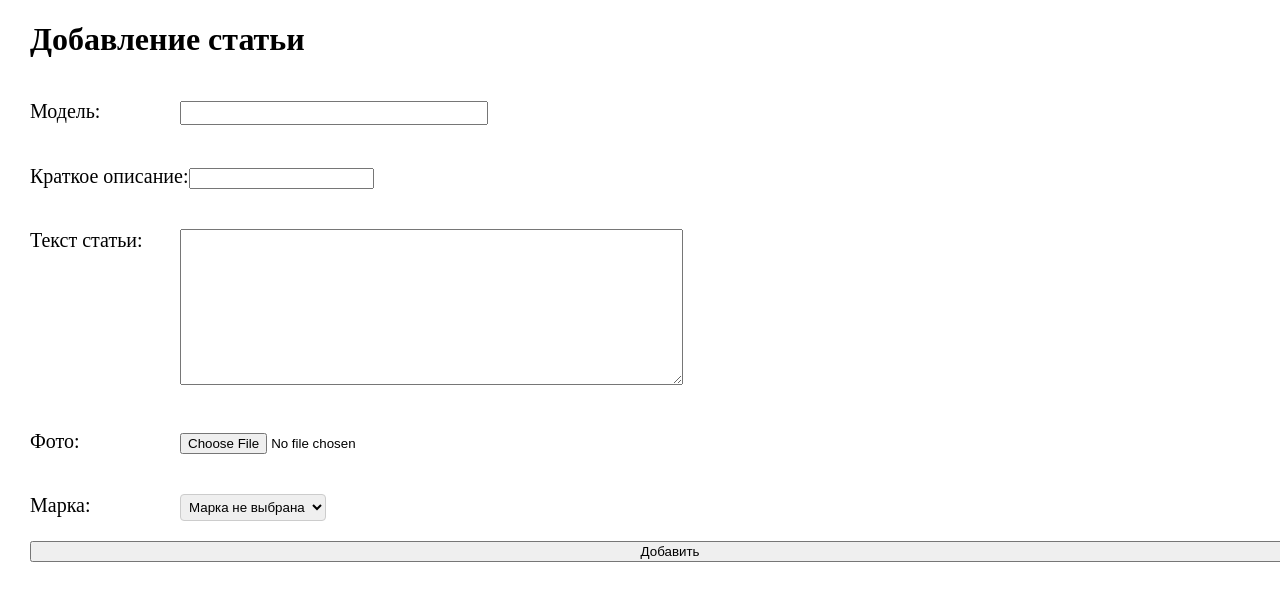
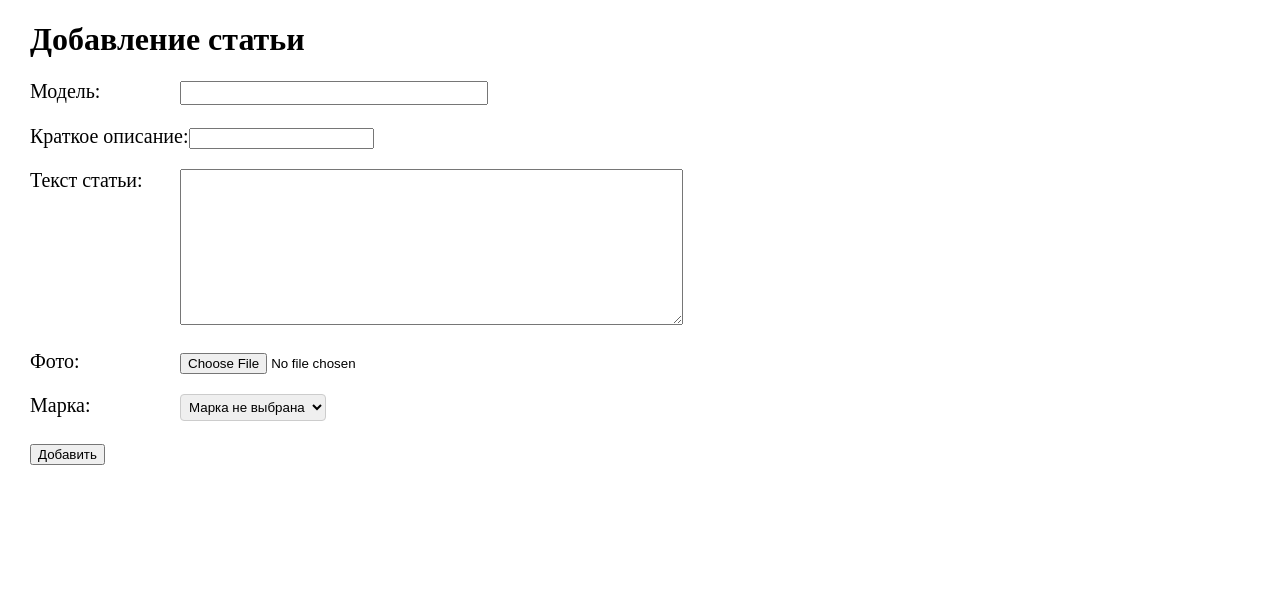
Before and after one commit to RedRim/cars-app, a Django app: page /addpage/ in a window 1280 px wide. Shown: the part 60-661 px from the top of the page. Run offline with Django 4.2, Linux system fonts and the light colour scheme; data comes from the database, SQL or seed files in the repository.

Commit message:
design index.html

```diff
--- a/cars/static/cars/css/styles.css
+++ b/cars/static/cars/css/styles.css
@@ -487,8 +487,3 @@ img.img-article-left.thumb {
 	max-width: 150px;
 	height: auto;
 }
-
-form {
-    display: flex !important;
-    flex-direction: column !important;
-}
```
